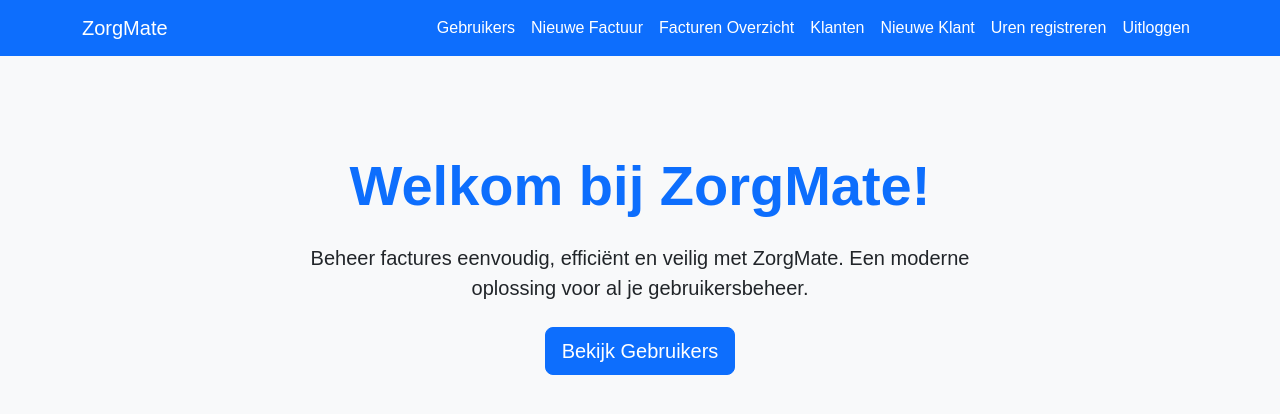
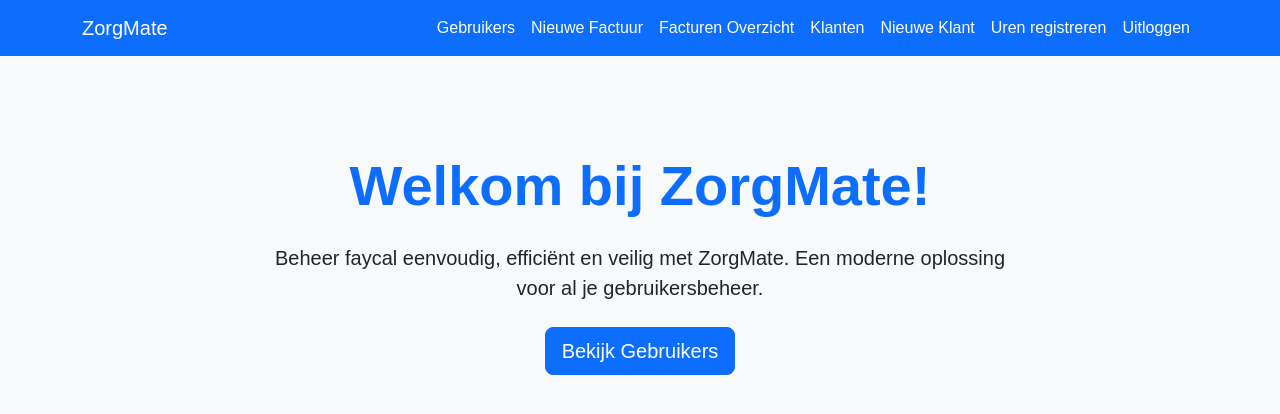
Before and after one commit to Fantasyfays/frontend-zorgmate, a React (Create React App) app: page / in a window 1280 px wide. Shown: the top 414 px of the page. Built offline with nearby package versions, Linux system fonts and the light colour scheme; sample sign-in values are in the browser's storage.

Commit message:
autheraztion navbar

```diff
--- a/src/components/Home.jsx
+++ b/src/components/Home.jsx
@@ -8,7 +8,7 @@ const Home = () => {
                 <Col md={8}>
                     <h1 className="display-4 text-primary fw-bold">Welkom bij ZorgMate!</h1>
                     <p className="lead my-4">
-                        Beheer factures eenvoudig, efficiënt en veilig met ZorgMate.
+                        Beheer faycal eenvoudig, efficiënt en veilig met ZorgMate.
                         Een moderne oplossing voor al je gebruikersbeheer.
                     </p>
                     <Button href="/users" className="btn-custom btn-lg">Bekijk Gebruikers</Button>
```
